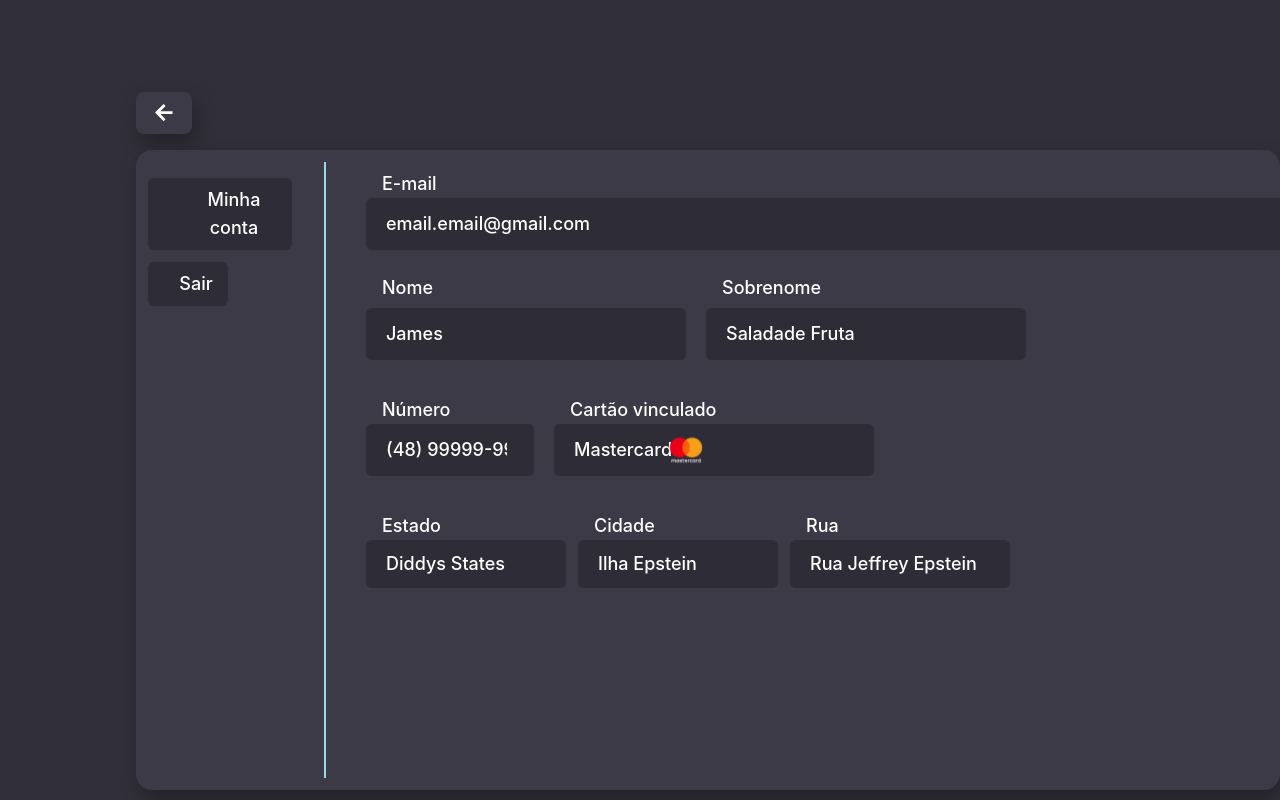
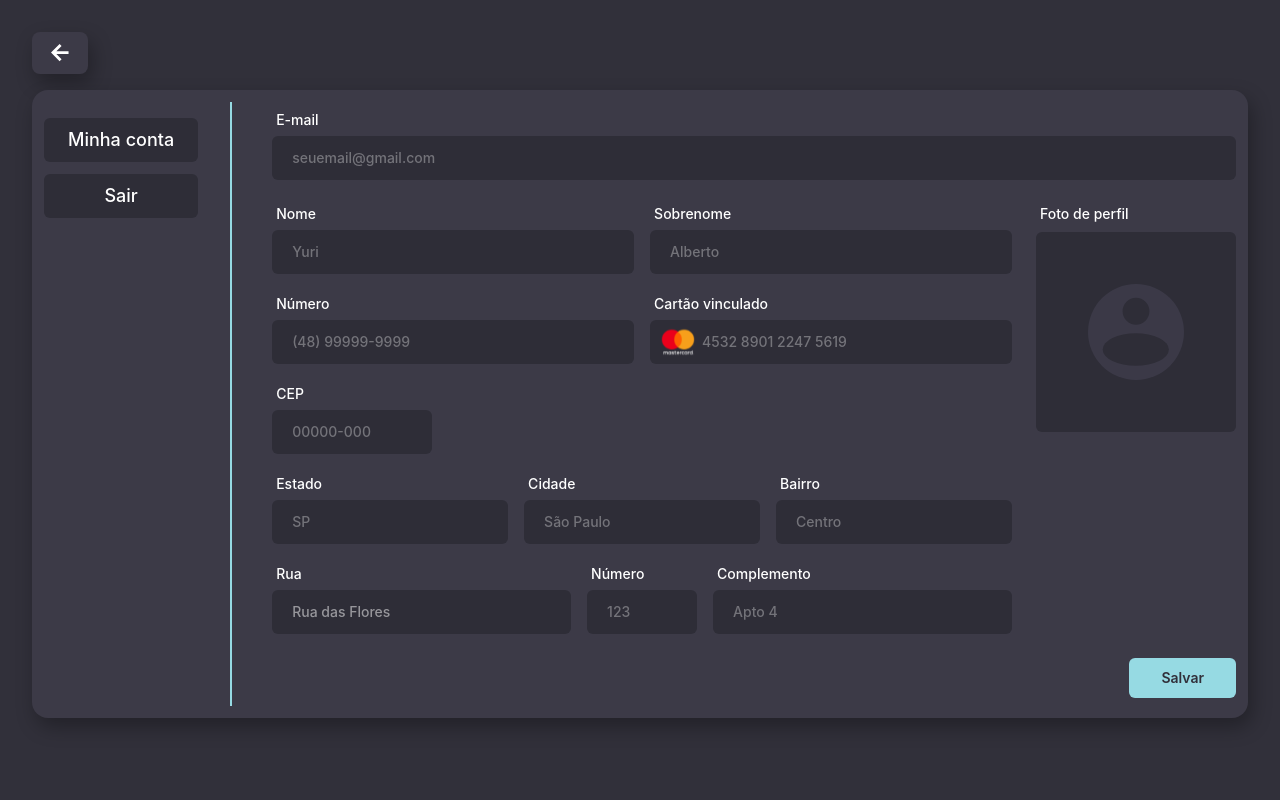
Before and after one commit to lopinims1/ANS-projeto.sa, a React (Vite) app in the folder frontend/: page /conta in a window 1280 px wide. Built offline with nearby package versions, Linux system fonts and the light colour scheme; a web font is replaced by a local one.

Commit message:
Integração de APi do CEP e atualizações da Conta.jsx

```diff
--- a/frontend/src/screens/Conta.jsx
+++ b/frontend/src/screens/Conta.jsx
@@ -1,92 +1,225 @@
 import { Link } from 'react-router-dom'
-import { useState } from 'react';
+import { useState, useRef } from 'react';
 
 export default function Conta() {
+    const [foto, setFoto] = useState(null);
+    const inputFotoRef = useRef(null);
+
+    // Estados do endereço (preenchidos pelo ViaCEP)
+    const [cep, setCep] = useState('');
+    const [estado, setEstado] = useState('');
+    const [cidade, setCidade] = useState('');
+    const [bairro, setBairro] = useState('');
+    const [rua, setRua] = useState('');
+    const [numeroEnd, setNumeroEnd] = useState('');
+    const [complemento, setComplemento] = useState('');
+    const [cepErro, setCepErro] = useState('');
+    const [cepCarregando, setCepCarregando] = useState(false);
+
+    async function buscarCep(valor) {
+        const apenasNumeros = valor.replace(/\D/g, '');
+        // Formata com máscara enquanto digita
+        const formatado = apenasNumeros.length > 5
+            ? apenasNumeros.slice(0, 5) + '-' + apenasNumeros.slice(5, 8)
+            : apenasNumeros;
+        setCep(formatado);
+        setCepErro('');
+
+        if (apenasNumeros.length === 8) {
+            setCepCarregando(true);
+            try {
+                const res = await fetch(`https://viacep.com.br/ws/${apenasNumeros}/json/`);
+                const data = await res.json();
+                if (data.erro) {
+                    setCepErro('CEP não encontrado.');
+                    setEstado(''); setCidade(''); setBairro(''); setRua('');
+                } else {
+                    setEstado(data.uf || '');
+                    setCidade(data.localidade || '');
+                    setBairro(data.bairro || '');
+                    setRua(data.logradouro || '');
+                }
+            } catch {
+                setCepErro('Erro ao buscar CEP.');
+            } finally {
+                setCepCarregando(false);
+            }
+        }
+    }
+
+    function handleFoto(e) {
+        const file = e.target.files[0];
+        if (file) setFoto(URL.createObjectURL(file));
+    }
+
     return (
         // Página inteira
-        <div className="bg-[#31303A] min-h-screen max-w-screen overflow-x-hidden pt-23 pl-34">
+        <div className="bg-[#31303A] min-h-screen w-screen overflow-x-hidden flex flex-col p-8 gap-4">
 
-            <div className='pb-4'>
-                <div className='bg-[#3C3A47] flex justify-center rounded-lg shadow-[4px_9px_20px_rgba(0,0,0,0.30)] p-3 max-w-14 cursor-pointer'>
-                    <button onClick={() => window.history.back()} className='cursor-pointer'> <img src="../public/Voltar.svg" alt="Voltar" className='w-4.5' /> </button>
+            {/* Seta de voltar — canto superior esquerdo */}
+            <div>
+                <div className='bg-[#3C3A47] flex justify-center rounded-lg shadow-[4px_9px_20px_rgba(0,0,0,0.30)] p-3 w-14 cursor-pointer'>
+                    <button onClick={() => window.history.back()} className='cursor-pointer'>
+                        <img src="../public/Voltar.svg" alt="Voltar" className='w-4.5' />
+                    </button>
                 </div>
             </div>
 
             {/* Conteúdo principal */}
-            <div className="bg-[#3C3A47] text-[#FFFFFF] text-lg font-medium rounded-2xl shadow-[4px_9px_20px_rgba(0,0,0,0.30)] flex max-w-372 min-h-160 pl-3 pt-3 pb-3 gap-8">
-                <div className="flex flex-col gap-3 pt-4">
-                    <button className="bg-[#2E2D37] p-2 pr-3 pl-10 rounded-md cursor-pointer min-w-36">Minha conta</button>
+            <div className="bg-[#3C3A47] text-[#FFFFFF] text-lg font-medium rounded-2xl shadow-[4px_9px_20px_rgba(0,0,0,0.30)] flex w-full p-3 gap-8">
 
-                    <Link to="/" className='max-w-20 rounded-md'>
-                        <button className="bg-[#2E2D37] p-2 pl-5 pr-1 rounded-md cursor-pointer w-full">Sair</button>
+                {/* Menu lateral */}
+                <div className="flex flex-col gap-3 pt-4 shrink-0">
+                    <button className="bg-[#2E2D37] py-2 px-6 rounded-md cursor-pointer">Minha conta</button>
+                    <Link to="/">
+                        <button className="bg-[#2E2D37] py-2 px-6 rounded-md cursor-pointer w-full">Sair</button>
                     </Link>
                 </div>
 
-                <div className="border border-[#96DAE3] min-h-full"> </div> {/* Div vazia */}
+                {/* Divisor */}
+                <div className="border border-[#96DAE3] self-stretch shrink-0" />
 
-                <div className="flex flex-col min-w-308 gap-6 pt-2 pl-2"> {/* Info */}
-                    <div className="flex flex-col"> {/* E-mail */}
-                        <p className="pl-4">E-mail</p>
-                        <input type="email" placeholder="email.email@gmail.com" className="bg-[#2E2D37] rounded-md p-3 pl-5 placeholder:text-[#FFFFFF]" />
+                {/* Formulário */}
+                <div className="flex flex-col flex-1 gap-6 pt-2 pl-2 min-w-0">
+
+                    {/* E-mail */}
+                    <div className="flex flex-col gap-1.5">
+                        <p className="pl-1 text-sm">E-mail</p>
+                        <input type="email" placeholder="seuemail@gmail.com" className="bg-[#2E2D37] rounded-md p-3 pl-5 placeholder:text-[#ffffff55] text-sm outline-none w-full" />
                     </div>
 
-                    <div className="flex justify-between">
-                        <div className="flex flex-col gap-9">
-                            <div className="flex gap-5"> {/* Nome, sobrenome */}
-                                <div className="flex flex-col gap-1.5 min-w-65">
-                                    <p className="pl-4">Nome</p>
-                                    <input type="text" placeholder="James" className="bg-[#2E2D37] rounded-md p-3 pl-5 placeholder:text-[#FFFFFF]" />
+                    <div className="flex gap-6">
+                        {/* Campos à esquerda */}
+                        <div className="flex flex-col gap-5 flex-1 max-w-230">
+
+                            {/* Nome + Sobrenome */}
+                            <div className="flex gap-4">
+                                <div className="flex flex-col gap-1.5 flex-1">
+                                    <p className="pl-1 text-sm">Nome</p>
+                                    <input type="text" placeholder="Yuri" className="bg-[#2E2D37] rounded-md p-3 pl-5 placeholder:text-[#ffffff55] text-sm outline-none w-full" />
                                 </div>
-
-                                <div className="flex flex-col gap-1.5 min-w-70">
-                                    <p className="pl-4">Sobrenome</p>
-                                    <input type="text" placeholder="Saladade Fruta" className="bg-[#2E2D37] rounded-md p-3 pl-5 placeholder:text-[#FFFFFF]" />
+                                <div className="flex flex-col gap-1.5 flex-1">
+                                    <p className="pl-1 text-sm">Sobrenome</p>
+                                    <input type="text" placeholder="Alberto" className="bg-[#2E2D37] rounded-md p-3 pl-5 placeholder:text-[#ffffff55] text-sm outline-none w-full" />
                                 </div>
                             </div>
 
-                            <div className="flex gap-5"> {/* Número, cartão */}
-                                <div className="flex flex-col max-w-42">
-                                    <p className="pl-4">Número</p>
-                                    <input type="number" placeholder="(48) 99999-9999" className="bg-[#2E2D37] rounded-md p-3 pl-5 placeholder:text-[#FFFFFF]" />
+                            {/* Número + Cartão */}
+                            <div className="flex gap-4">
+                                <div className="flex flex-col gap-1.5 flex-1">
+                                    <p className="pl-1 text-sm">Número</p>
+                                    <input type="text" placeholder="(48) 99999-9999" className="bg-[#2E2D37] rounded-md p-3 pl-5 placeholder:text-[#ffffff55] text-sm outline-none w-full" />
                                 </div>
-
-                                <div className="flex flex-col max-w-60">
-                                    <p className="pl-4">Cartão vinculado</p>
+                                <div className="flex flex-col gap-1.5 flex-1">
+                                    <p className="pl-1 text-sm">Cartão vinculado</p>
                                     <div className="relative">
-                                        <img
-                                            src="../public/Cartao.svg"
-                                            alt="Ícone do Mastercard"
-                                            className="absolute flex left-28 top-1/2 -translate-y-1/2 w-10 h-10 pointer-events-none"
-                                        />
-
-                                        <input type="text" placeholder="Mastercard" className="bg-[#2E2D37] rounded-md p-3 pl-5 placeholder:text-[#FFFFFF]" />
+                                        <img src="../public/Cartao.svg" alt="Mastercard" className="absolute mx-2 top-1/2 -translate-y-1/2 w-10 h-10 pointer-events-none" />
+                                        <input type="text" placeholder="4532 8901 2247 5619" className="bg-[#2E2D37] rounded-md p-3 pl-13 placeholder:text-[#ffffff55] text-sm outline-none w-full" />
                                     </div>
                                 </div>
                             </div>
 
-                            <div className="flex gap-3"> {/* Estado, Cidade, Rua */}
-                                <div className="flex flex-col max-w-50">
-                                    <p className="pl-4">Estado</p>
-                                    <input type="text" placeholder="Diddys States" className="bg-[#2E2D37] rounded-md p-2.5 pl-5 placeholder:text-[#FFFFFF]" />
-                                </div>
-
-                                <div className="flex flex-col max-w-50">
-                                    <p className="pl-4">Cidade</p>
-                                    <input type="text" placeholder="Ilha Epstein" className="bg-[#2E2D37] rounded-md p-2.5 pl-5 placeholder:text-[#FFFFFF]" />
-                                </div>
-
-                                <div className="flex flex-col max-w-55">
-                                    <p className="pl-4">Rua</p>
-                                    <input type="text" placeholder="Rua Jeffrey Epstein" className="bg-[#2E2D37] rounded-md p-2.5 pl-5 placeholder:text-[#FFFFFF]" />
+                            {/* CEP */}
+                            <div className="flex gap-4 items-end">
+                                <div className="flex flex-col gap-1.5" style={{maxWidth: 160}}>
+                                    <p className="pl-1 text-sm">CEP</p>
+                                    <div className="relative">
+                                        <input
+                                            type="text"
+                                            placeholder="00000-000"
+                                            maxLength={9}
+                                            value={cep}
+                                            onChange={e => buscarCep(e.target.value)}
+                                            className="bg-[#2E2D37] rounded-md p-3 pl-5 placeholder:text-[#ffffff55] text-sm outline-none w-full"
+                                        />
+                                        {cepCarregando && (
+                                            <span className="absolute right-3 top-1/2 -translate-y-1/2 text-[#96DAE3] text-xs animate-pulse">buscando...</span>
+                                        )}
+                                    </div>
+                                    {cepErro && <p className="text-red-400 text-xs pl-1">{cepErro}</p>}
                                 </div>
                             </div>
+
+                            {/* Estado + Cidade + Bairro — preenchidos pelo ViaCEP */}
+                            <div className="flex gap-4">
+                                <div className="flex flex-col gap-1.5 flex-1">
+                                    <p className="pl-1 text-sm">Estado</p>
+                                    <input value={estado} onChange={e => setEstado(e.target.value)} type="text" placeholder="SP" className="bg-[#2E2D37] rounded-md p-3 pl-5 placeholder:text-[#ffffff55] text-sm outline-none w-full" />
+                                </div>
+                                <div className="flex flex-col gap-1.5 flex-1">
+                                    <p className="pl-1 text-sm">Cidade</p>
+                                    <input value={cidade} onChange={e => setCidade(e.target.value)} type="text" placeholder="São Paulo" className="bg-[#2E2D37] rounded-md p-3 pl-5 placeholder:text-[#ffffff55] text-sm outline-none w-full" />
+                                </div>
+                                <div className="flex flex-col gap-1.5 flex-1">
+                                    <p className="pl-1 text-sm">Bairro</p>
+                                    <input value={bairro} onChange={e => setBairro(e.target.value)} type="text" placeholder="Centro" className="bg-[#2E2D37] rounded-md p-3 pl-5 placeholder:text-[#ffffff55] text-sm outline-none w-full" />
+                                </div>
+                            </div>
+
+                            {/* Rua + Número + Complemento */}
+                            <div className="flex gap-4">
+                                <div className="flex flex-col gap-1.5 flex-1">
+                                    <p className="pl-1 text-sm">Rua</p>
+                                    <input value={rua} onChange={e => setRua(e.target.value)} type="text" placeholder="Rua das Flores" className="bg-[#2E2D37] rounded-md p-3 pl-5 placeholder:text-#ffffff55] text-sm outline-none w-full" />
+                                </div>
+                                <div className="flex flex-col gap-1.5" style={{maxWidth: 110}}>
+                                    <p className="pl-1 text-sm">Número</p>
+                                    <input value={numeroEnd} onChange={e => setNumeroEnd(e.target.value)} type="text" placeholder="123" className="bg-[#2E2D37] rounded-md p-3 pl-5 placeholder:text-[#ffffff55] text-sm outline-none w-full" />
+                                </div>
+                                <div className="flex flex-col gap-1.5 flex-1">
+                                    <p className="pl-1 text-sm">Complemento</p>
+                                    <input value={complemento} onChange={e => setComplemento(e.target.value)} type="text" placeholder="Apto 4" className="bg-[#2E2D37] rounded-md p-3 pl-5 placeholder:text-[#ffffff55] text-sm outline-none w-full" />
+                                </div>
+                            </div>
+
                         </div>
 
-                        <div className="flex flex-col justify-end min-w-68">
-                            <div className="bg-[#2E2D37] flex min-h-70 justify-center rounded-md p-2 cursor-pointer"> {/* Imagem de perfil */}
-                                <img src="../public/User.svg" alt="Imagem de perfil" className="w-40" />
+                        {/* Foto de perfil */}
+                        <div className="flex flex-col gap-2 shrink-0" style={{width: 200}}>
+                            <p className="pl-1 text-sm">Foto de perfil</p>
+
+                            {/* Área da foto — clica para trocar */}
+                            <div
+                                onClick={() => inputFotoRef.current.click()}
+                                className="bg-[#2E2D37] rounded-md cursor-pointer overflow-hidden flex items-center justify-center relative group"
+                                style={{height: 200}}
+                            >
+                                {foto ? (
+                                    <img src={foto} alt="Perfil" className="w-full h-full object-cover" />
+                                ) : (
+                                    <img src="../public/User.svg" alt="Perfil" className="w-24 opacity-40" />
+                                )}
+
+                                {/* Overlay ao hover */}
+                                <div className="absolute inset-0 flex items-center justify-center opacity-0 group-hover:opacity-100 transition-opacity duration-200" style={{background:'#00000060'}}>
+                                    <span className="text-white text-xs font-medium">Trocar foto</span>
+                                </div>
                             </div>
+
+                            <input
+                                ref={inputFotoRef}
+                                type="file"
+                                accept="image/*"
+                                onChange={handleFoto}
+                                className="hidden"
+                            />
+
+                            {foto && (
+                                <button
+                                    onClick={() => setFoto(null)}
+                                    className="text-xs text-[#96DAE3] opacity-60 hover:opacity-100 transition cursor-pointer text-center"
+                                >
+                                    Remover foto
+                                </button>
+                            )}
                         </div>
+                    </div>
+
+                    {/* Botão salvar */}
+                    <div className="flex justify-end pb-2">
+                        <button className="bg-[#96DAE3] text-[#31303A] font-semibold text-sm px-8 py-2.5 rounded-md cursor-pointer hover:opacity-90 transition">
+                            Salvar
+                        </button>
                     </div>
                 </div>
             </div>
```
